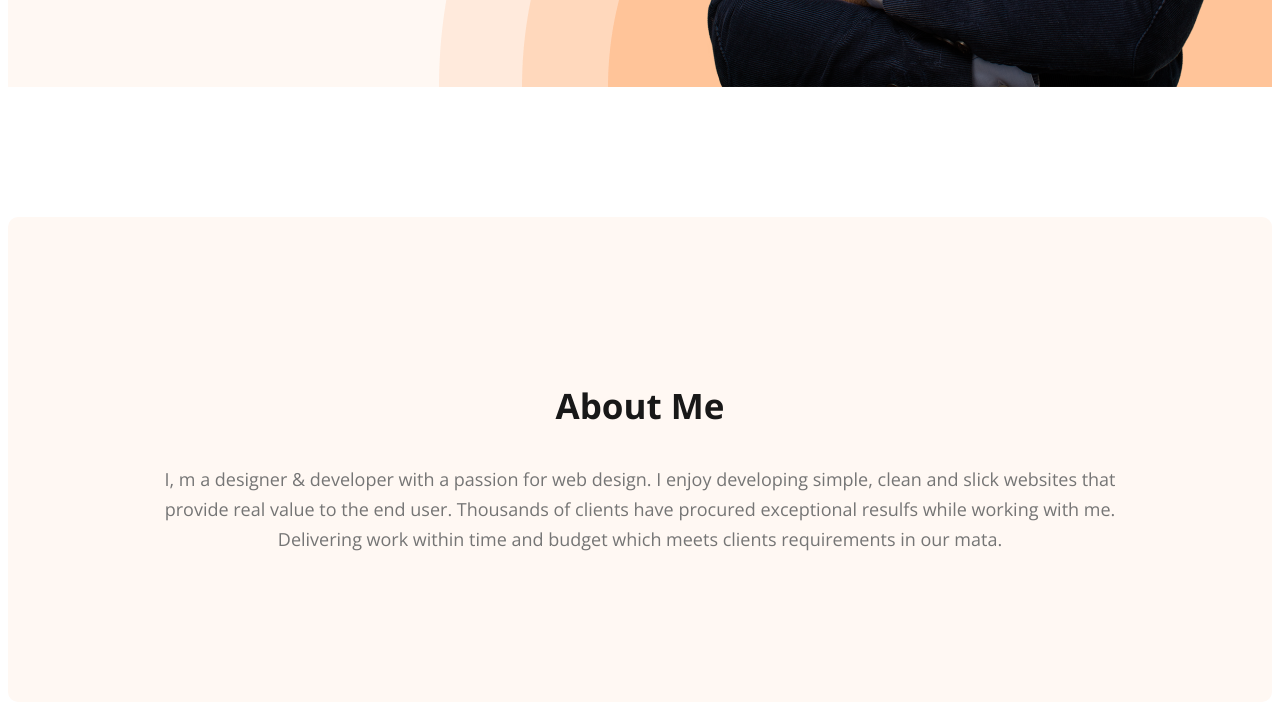
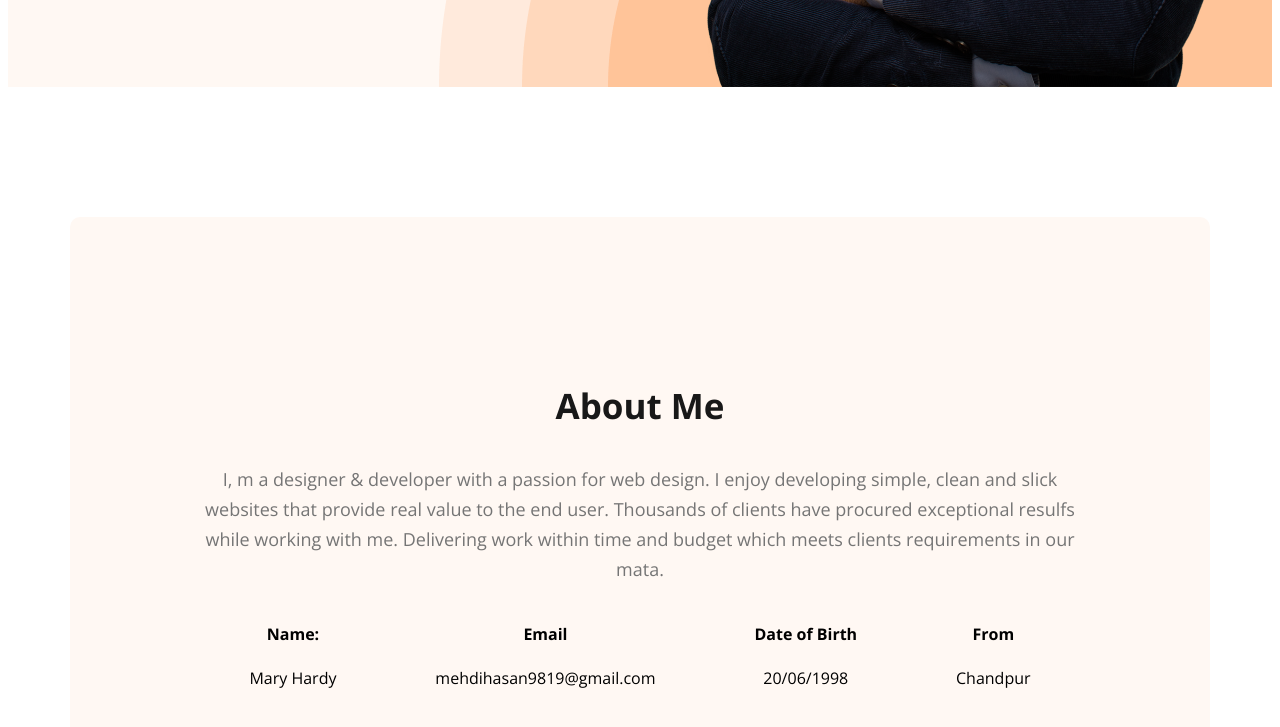
Before and after one commit to MdMehdiHasan9819/first-devoloper-portfolio, a plain HTML site: page index.html in a window 1280 px wide. Shown: the part 778-1505 px from the top of the page. Drawn offline with nearby package versions, Linux system fonts and the light colour scheme.

Commit message:
added about info

```diff
--- a/assets/style.css
+++ b/assets/style.css
@@ -20,7 +20,10 @@ font-size: 35px;
 font-weight: 700;
 text-align: center;
 }
-
+main{
+    max-width: 1140px;
+    margin: 0 auto;
+}
 /* navbar css start now */
 nav{
     display: flex;
@@ -109,3 +112,10 @@ font-weight: 400;
 line-height: 30px;
 text-align: center;
 }
+.about-info-container{
+    display: flex;
+    justify-content: space-around;
+}
+.about-info{
+    text-align: center;
+}
--- a/index.html
+++ b/index.html
@@ -37,7 +37,27 @@
                 <p class="about-description">
                     I, m a designer & developer with a passion for web design. I enjoy developing simple, clean and slick websites that provide real value to the end user. Thousands of clients have procured exceptional resulfs while working with me. Delivering work within time and budget which meets clients requirements in our mata.
                 </p>
-                <div class="about-address">
+                <div class="about-info-container">
+
+                    <div class="about-info">
+                        <h4 class="info-title">Name:</h4>
+                        <p class="info-description"> Mary Hardy</p>
+                    </div>
+
+                    <div class="about-info">
+                        <h4 class="info-title">Email</h4>
+                        <p class="info-description">mehdihasan9819@gmail.com</p>
+                    </div>
+
+                    <div class="about-info">
+                        <h4 class="info-title">Date of Birth</h4>
+                        <p class="info-description">20/06/1998</p>
+                    </div>
+
+                    <div class="about-info">
+                        <h4 class="info-title">From</h4>
+                        <p class="info-description">Chandpur</p>
+                    </div>
 
                 </div>
             </section>
```
